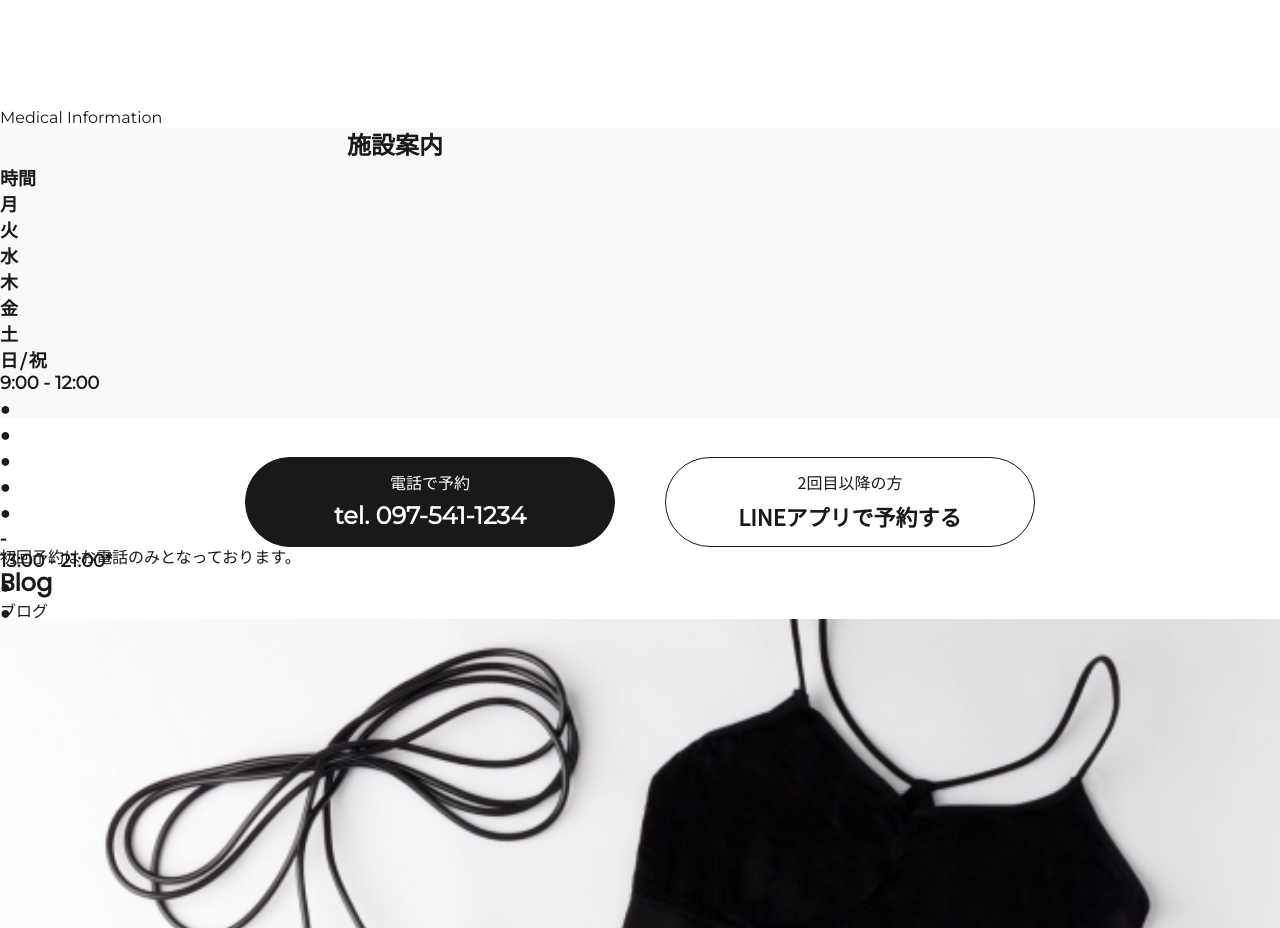
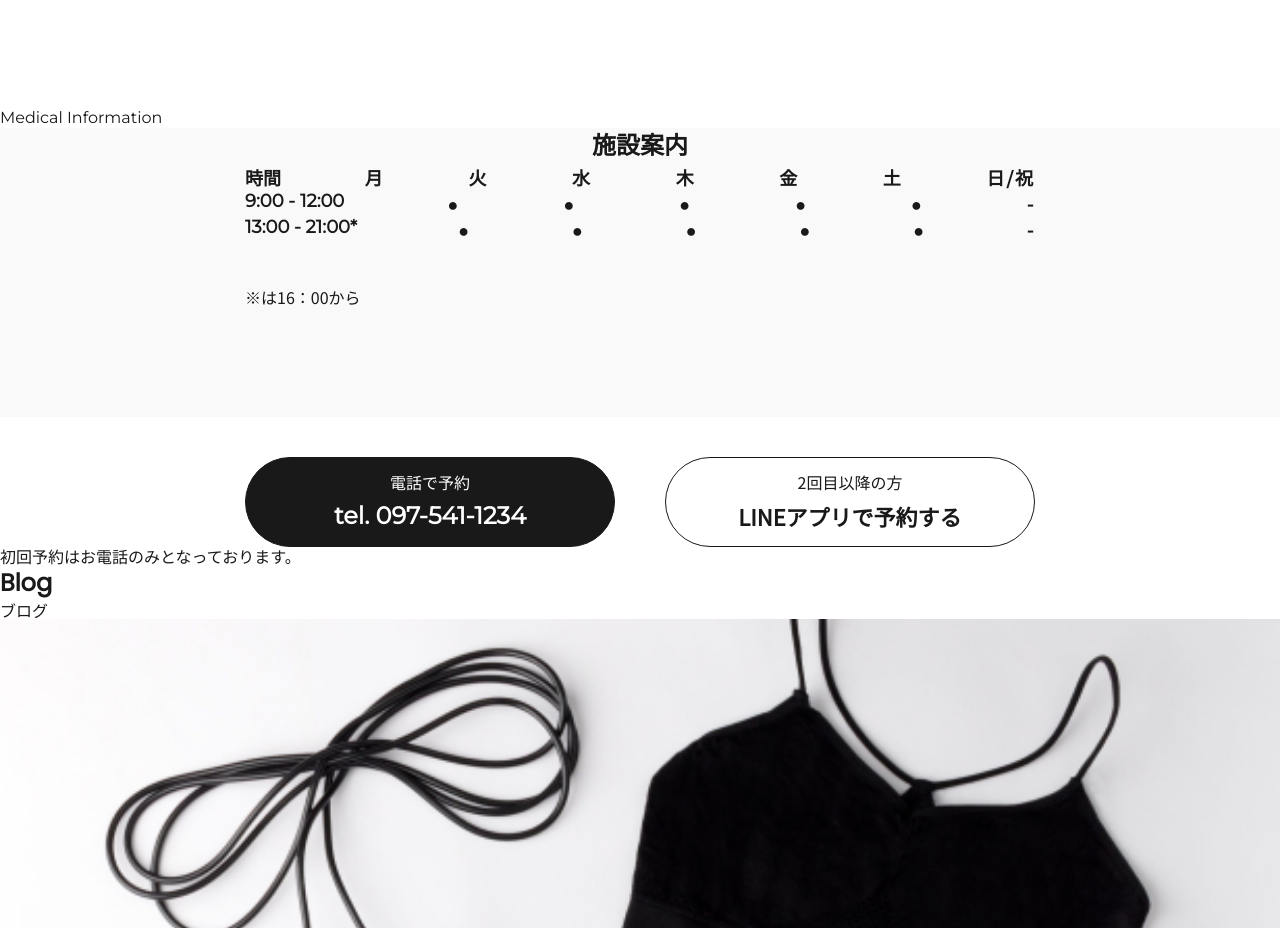
Before and after one commit to rinronron/salon, a plain HTML site: page index.html in a window 1280 px wide. Shown: the part 3060-3988 px from the top of the page. Drawn offline with nearby package versions, Linux system fonts and the light colour scheme; some packages are replaced by stand-ins of ours.

Commit message:
Update parts.css

```diff
--- a/css/parts.css
+++ b/css/parts.css
@@ -235,7 +235,7 @@
   100% {opacity:1;}
 }
 
-
+/* information-area */
 .info {
     background-color: var(--back);
 }
@@ -243,10 +243,25 @@
 .info-area {
     width: 790px;
     height: 289px;
+    margin: 0 auto;
 }
 
 .info-area .title {
     text-align: center;
+}
+
+.info-list li {
+    margin:0 0 23px 0;
+    padding: 0 0 23px 0;
+}
+
+.info-list dl {
+     display: flex;
+     justify-content: space-between;
+}
+
+.info-list dt {
+
 }
 
 .btn01 {
```
